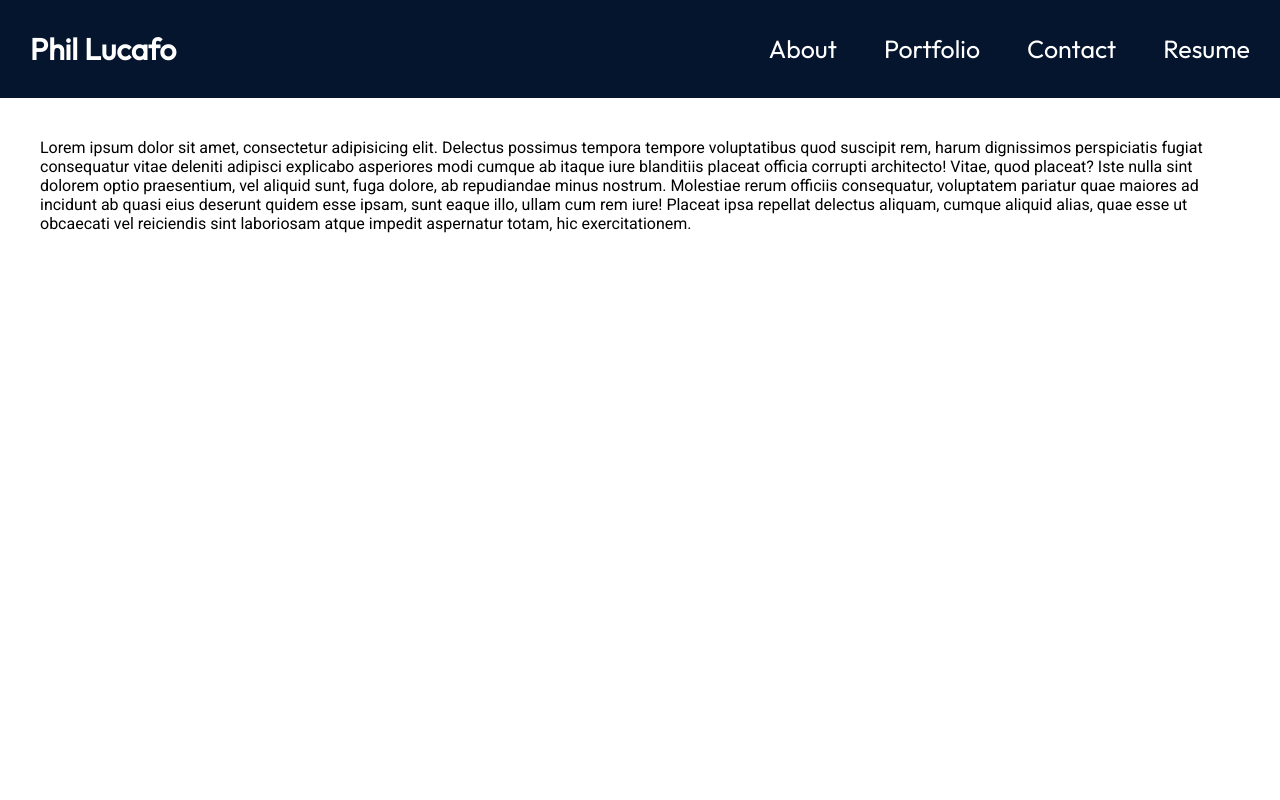
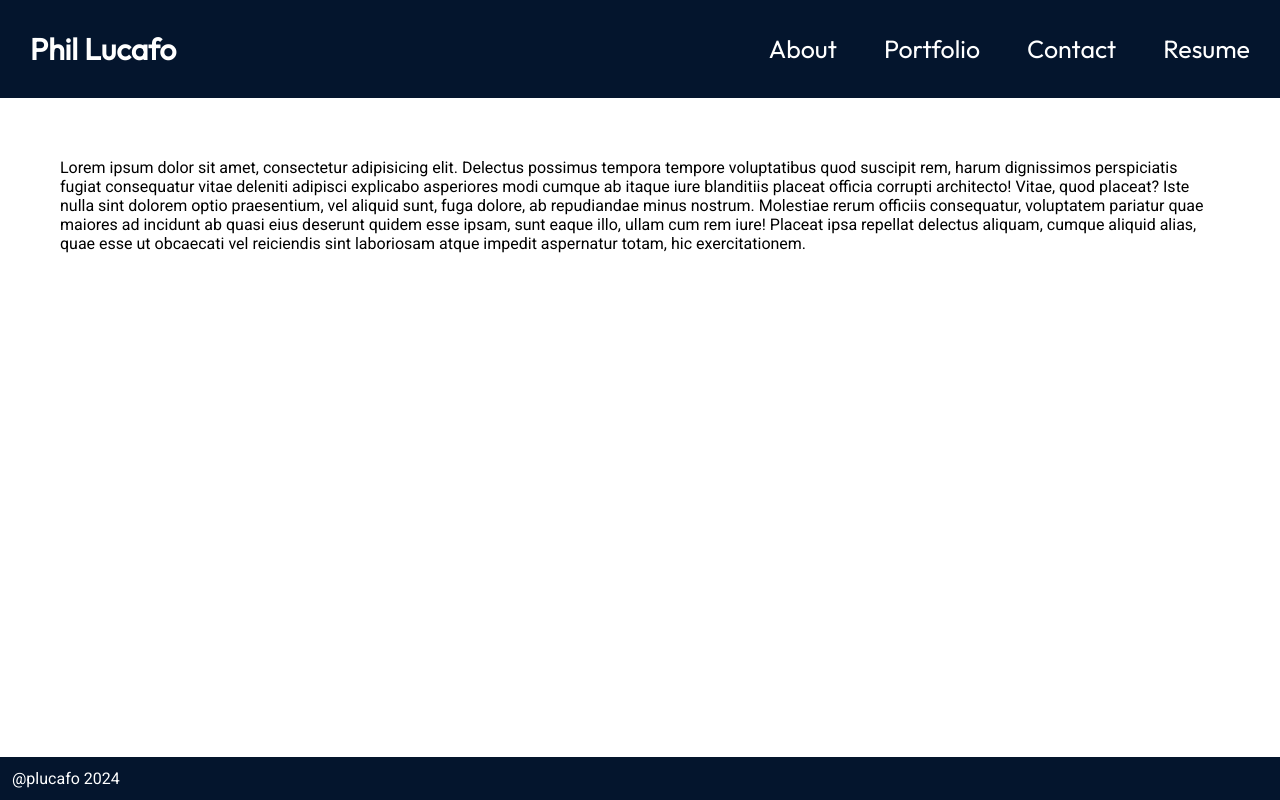
Before and after one commit to plucafo/phil-lucafo-react-portfolio, a React (Vite) app: page /resume in a window 1280 px wide. Built offline with nearby package versions, Linux system fonts and the light colour scheme.

Commit message:
fixed issue with footer anchoring to bottom of page properly

```diff
--- a/src/App.jsx
+++ b/src/App.jsx
@@ -2,13 +2,18 @@ import { useState } from "react";
 import styles from "./App.module.css";
 import { Navbar } from "./components/Navbar/Navbar";
 import { About } from "./components/About/About";
+import { Footer } from "./components/Footer/Footer";
 
 function App() {
   return (
-    <div className={styles.App}>
-      <Navbar />
-      <About />
-    </div>
+      <div className={styles.container}>
+          <Navbar />
+          <div className={styles.content}>
+              <About />
+              {/* Additional components can be added here */}
+          </div>
+          <Footer />
+      </div>
   );
 }
 
--- a/src/App.module.css
+++ b/src/App.module.css
@@ -1,7 +1,18 @@
 @import "./vars.css";
 
-/* .App {
-    background-color: var(--color-bg);
-    width: 100%;
+html, body {
     height: 100%;
-} */
+    margin: 0;
+    padding: 0;
+}
+
+.container {
+    display: flex;
+    flex-direction: column;
+    min-height: 100vh;
+}
+
+.content {
+    flex: 1;
+    padding: 20px;
+}
--- a/src/components/About/About.module.css
+++ b/src/components/About/About.module.css
@@ -3,4 +3,5 @@
 .about {
     padding: 20px;
     font-family: var(--font-roboto);
+    /* height: 83vh; */
 }
--- /dev/null
+++ b/src/components/Footer/Footer.jsx
@@ -0,0 +1,14 @@
+import React, { useState } from "react";
+import styles from "./Footer.module.css";
+import { getImageUrl } from "../../utils";
+
+export const Footer = () => {
+
+    return (
+        <div className={styles.container}>
+            <footer className={styles.footer}>
+                @plucafo 2024
+            </footer>
+        </div>
+    );
+}
--- /dev/null
+++ b/src/components/Footer/Footer.module.css
@@ -0,0 +1,14 @@
+@import "../../vars.css";
+
+
+.container {
+    display: flex;
+    flex-direction: column;
+    padding: 12px;
+    background-color: var(--color-bg);
+    color: white;
+}
+
+.footer {
+  font-family: var(--font-roboto)
+}
```
